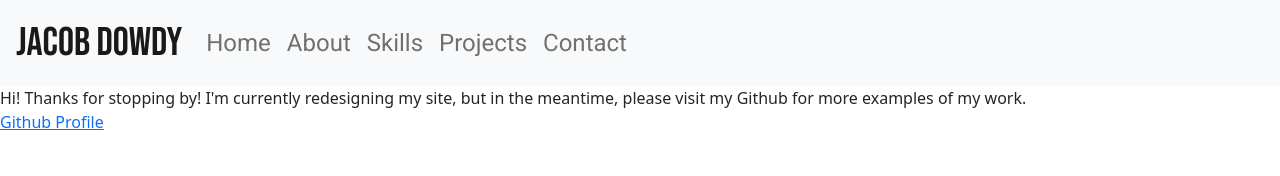
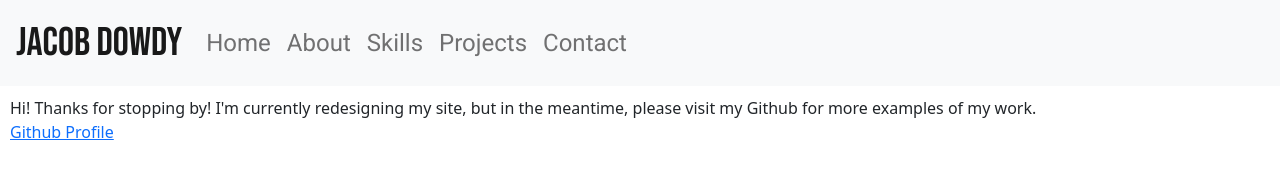
Before and after one commit to jaydeecodez/jacob-dowdy.github.io, a plain HTML site: page index.html in a window 1280 px wide. Drawn offline with nearby package versions, Linux system fonts and the light colour scheme.

Commit message:
add quick padding to index.html

```diff
--- a/index.html
+++ b/index.html
@@ -61,7 +61,7 @@
             </li>
         </div>
       </nav>
-      <div>
+      <div id="quick-fix">
         Hi! Thanks for stopping by! I'm currently redesigning my site, but in the meantime, please visit my Github for more examples of my work.
         <br>
         <a href="https://github.com/jacob-dowdy">Github Profile</a>
--- a/styles/styles.css
+++ b/styles/styles.css
@@ -5,3 +5,7 @@
 .nav-link {
   font-family: "Roboto", sans-serif;
 }
+
+#quick-fix {
+  padding: 10px;
+}
```
